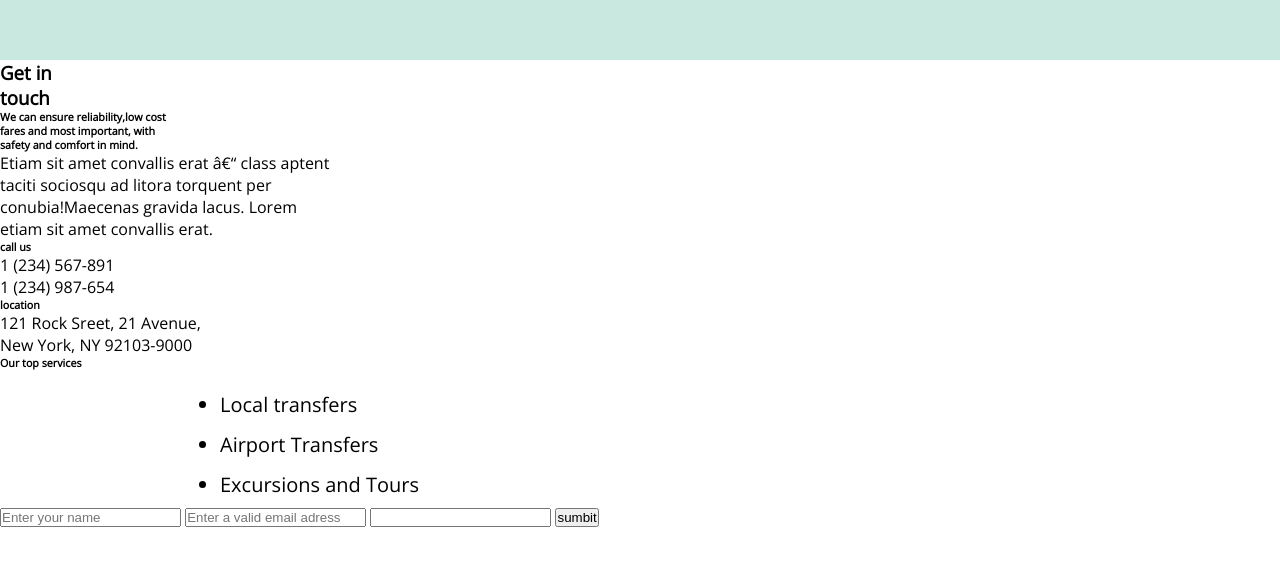
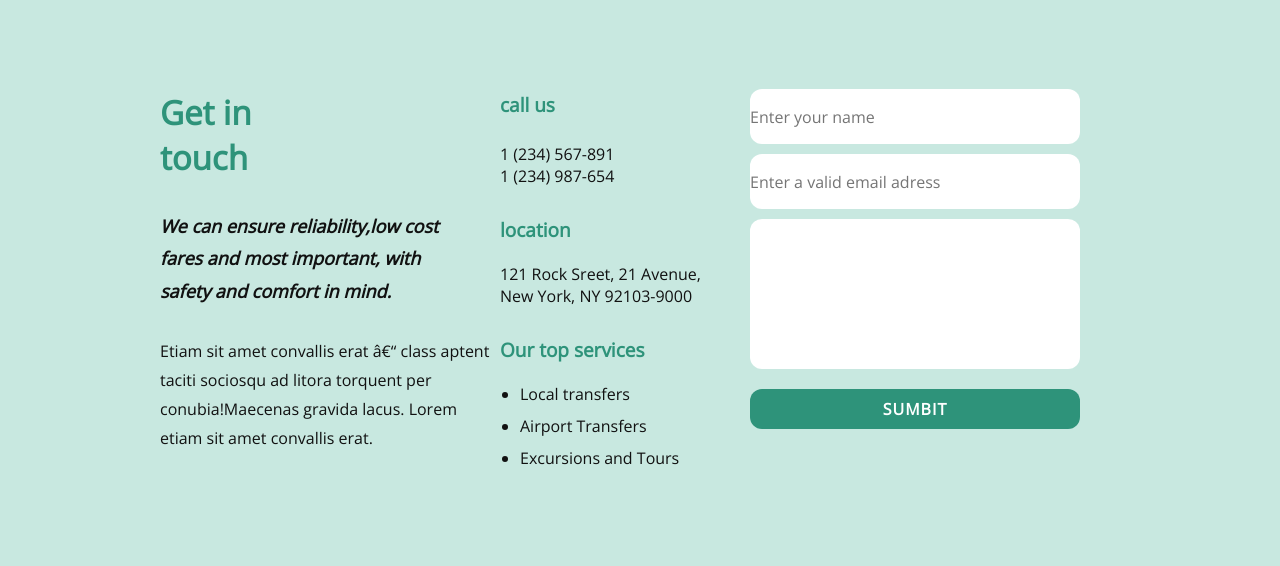
Before and after one commit to ksenia-kuksina/Main, a plain HTML site: page index.html in a window 1280 px wide. Shown: the part 4606-5172 px from the top of the page. Before the commit the page ends 5133 px from the top, so only its background shows below. Drawn offline with nearby package versions, Linux system fonts and the light colour scheme; files that its build step writes are made by us from their sources.

Commit message:
Update style.css

```diff
--- a/style.css
+++ b/style.css
@@ -979,3 +979,205 @@ ul {
   margin-left: -390px;
   text-align: center;
 }
+
+/* section 9 */
+
+.u-section-9 {
+  color: #111111;
+  background-color: #c8e8e0;
+  background-image: none;
+  box-sizing: border-box;
+  font-family: "Open Sans", sans-serif;
+}
+
+.u-sheet-2 {
+  pointer-events: none;
+  min-height: 500px;
+  width: 940px;
+  position: relative;
+  display: block;
+}
+
+.u-layout-wrap-2 {
+  pointer-events: initial;
+  position: relative;
+}
+
+.u-layout-2 {
+  box-sizing: border-box;
+}
+
+.u-layout-row-2 {
+  flex-direction: row;
+  display: flex;
+  min-height: 100%;
+  max-width: 100%;
+  flex-wrap: wrap;
+}
+
+.u-layout-cell-2 {
+  min-height: 350px;
+  position: relative;
+  background-clip: padding-box;
+  background-origin: padding-box;
+}
+
+.u-container-layout-2 {
+  padding: 30px;
+  position: relative;
+  flex: 1;
+  max-width: 100%;
+}
+
+.get-in-touch {
+  color: #2e937a;
+  font-size: 33px;
+  margin-left: 130px;
+}
+
+.we-can-ensure-reliability {
+  font-size: 18px;
+  margin-left: 130px;
+  position: relative;
+  top: 30px;
+  line-height: 1.8;
+  font-style: italic;
+  font-weight: 900;
+}
+
+.u-text-10 {
+  margin-left: 130px;
+  top: 60px;
+  position: relative;
+  line-height: 1.8;
+}
+
+.u-layout-cell-2 {
+  min-height: 330px;
+}
+
+.u-container-layout-3 {
+  position: relative;
+  padding: 30px;
+}
+
+.u-text-11 {
+  font-size: 19px;
+  color: #2e937a;
+  margin-left: 470px;
+  top: -360px;
+  position: relative;
+  font-weight: 900;
+}
+
+.u-text-12 {
+  margin-left: 470px;
+  top: -335px;
+  font-size: 16px;
+  position: relative;
+}
+
+.u-text-13 {
+  top: -305px;
+  font-size: 19px;
+  color: #2e937a;
+  position: relative;
+  margin-left: 470px;
+}
+
+.u-text-14 {
+  margin-left: 470px;
+  top: -285px;
+  font-size: 16px;
+  position: relative;
+}
+
+.u-text-15 {
+  top: -255px;
+  font-size: 19px;
+  color: #2e937a;
+  position: relative;
+  margin-left: 470px;
+}
+
+.u-text-16 {
+  margin-left: 490px;
+  top: -255px;
+  font-size: 16px;
+  position: relative;
+}
+
+.u-layout-cell-3 {
+  min-height: 330px;
+}
+
+.u-container-layout-4 {
+  padding: 30px 30px 30px 0;
+  justify-content: flex-start;
+}
+
+.input-1 {
+  font-size: large;
+  width: 330px;
+  height: 55px;
+  border-radius: 12px;
+  border-width: 2px;
+  margin-left: 750px;
+  top: -700px;
+  position: relative;
+  font: inherit;
+  border: none;
+  text-align: start;
+}
+
+.input-2 {
+  font-size: large;
+  width: 330px;
+  height: 55px;
+  border-radius: 12px;
+  border-width: 2px;
+  margin-left: 750px;
+  top: -690px;
+  position: relative;
+  font: inherit;
+  border: none;
+  text-align: start;
+}
+
+.input-3 {
+  font-size: large;
+  width: 330px;
+  height: 150px;
+  border-radius: 12px;
+  border-width: 2px;
+  margin-left: 750px;
+  top: -680px;
+  position: relative;
+  font: inherit;
+  border: none;
+  text-align: start;
+}
+
+.btn-9 {
+  background-color: #2e937a;
+  color: #ffffff;
+  border: none;
+  width: 330px;
+  height: 40px;
+  top: -660px;
+  position: relative;
+  margin-left: 750px;
+  font-size: 16px;
+  font-family: "Open Sans", sans-serif;
+  text-transform: uppercase;
+  font-weight: 600;
+  letter-spacing: 1px;
+  border-radius: 12px;
+  cursor: pointer;
+  transition: 0.5s;
+}
+
+.btn-9:hover {
+  background-color: #3b3b3b;
+  color: #fff;
+}
```
